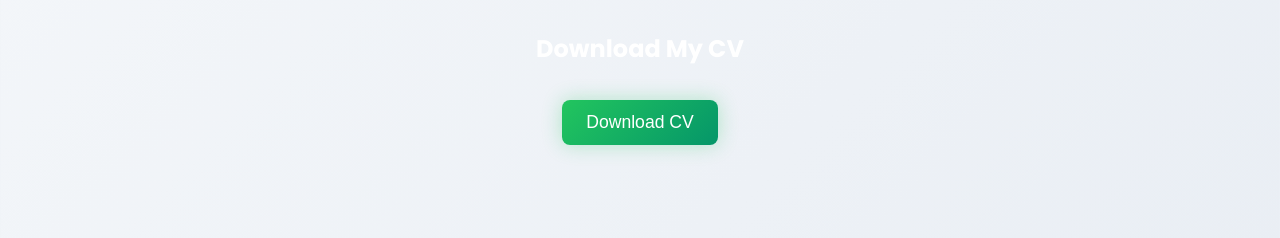
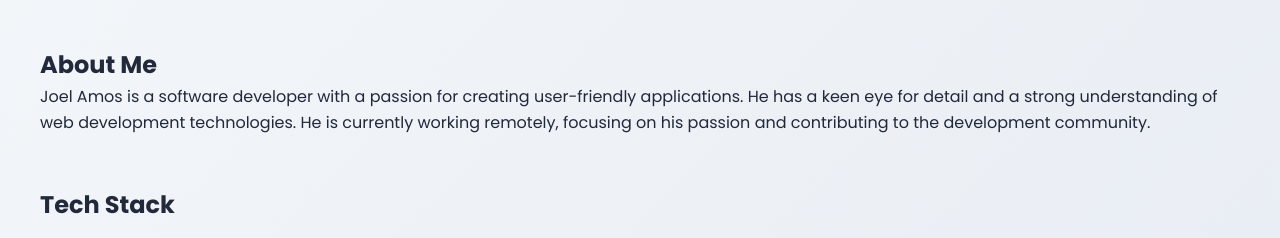
Before and after one commit to Murzuqisah/Portfolio, a website: page public/index.html in a window 1280 px wide. Shown: the part 856-1094 px from the top of the page. Drawn offline with nearby package versions, Linux system fonts and the light colour scheme; a web font is replaced by a local one.

Commit message:
chore: remove CV download section

```diff
--- a/public/index.html
+++ b/public/index.html
@@ -72,14 +72,14 @@
             </div>
         </section>
 
-        <section id="cv-download" class="cv-download-section">
+        <!-- <section id="cv-download" class="cv-download-section">
             <div class="container">
                 <h2 style="color: white;">Download My CV</h2>
                 <button id="download-cv-btn" class="btn btn-primary">
                     Download CV
                 </button>
             </div>
-        </section>
+        </section> -->
 
         <section id="about" class="about-section">
             <div class="container">
```
